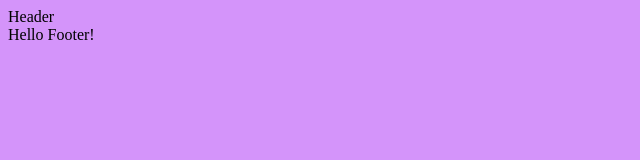
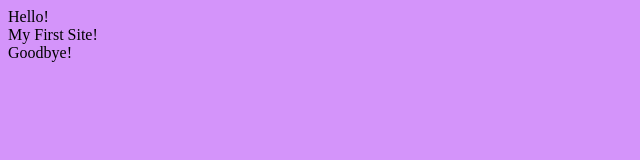
Before and after one commit to YuliiaSmoliar/my-project, a plain HTML site: page index.html in a window 1280 px wide. Shown: the full height of the page, 0-640 px from the left. Drawn offline with Linux system fonts and the light colour scheme.

Commit message:
add to body

```diff
--- a/index.html
+++ b/index.html
@@ -12,9 +12,10 @@
     </style>
 </head>
 <body>
-  <header>Header</header>
+  <header>Hello!</header>
   <main>
+    My First Site!
   </main>
-  <footer>Hello Footer!</footer>
+  <footer>Goodbye!</footer>
 </body>
 </html>
```
